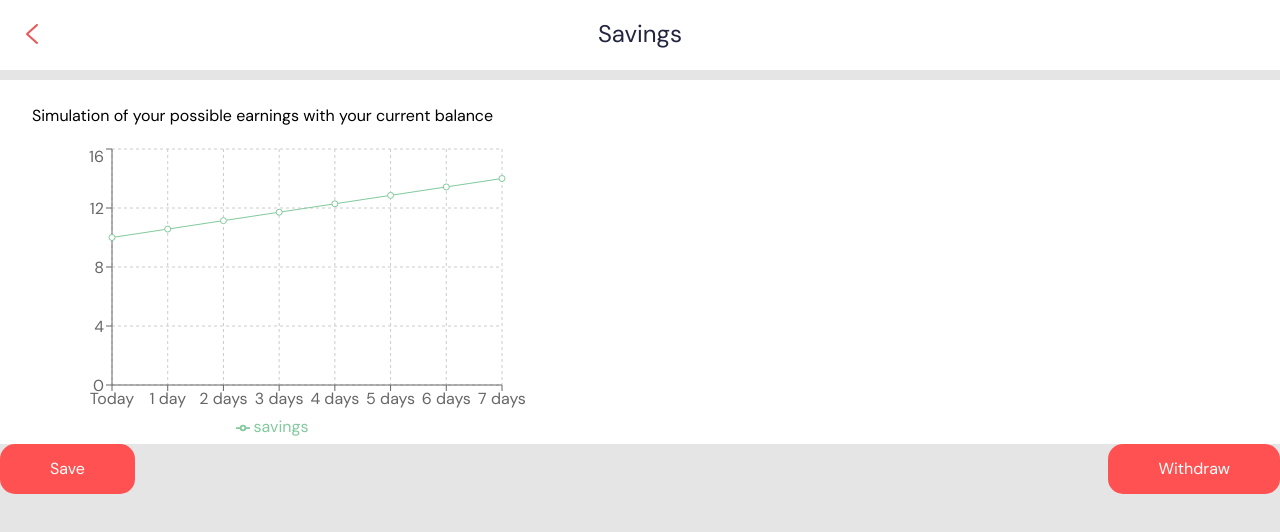
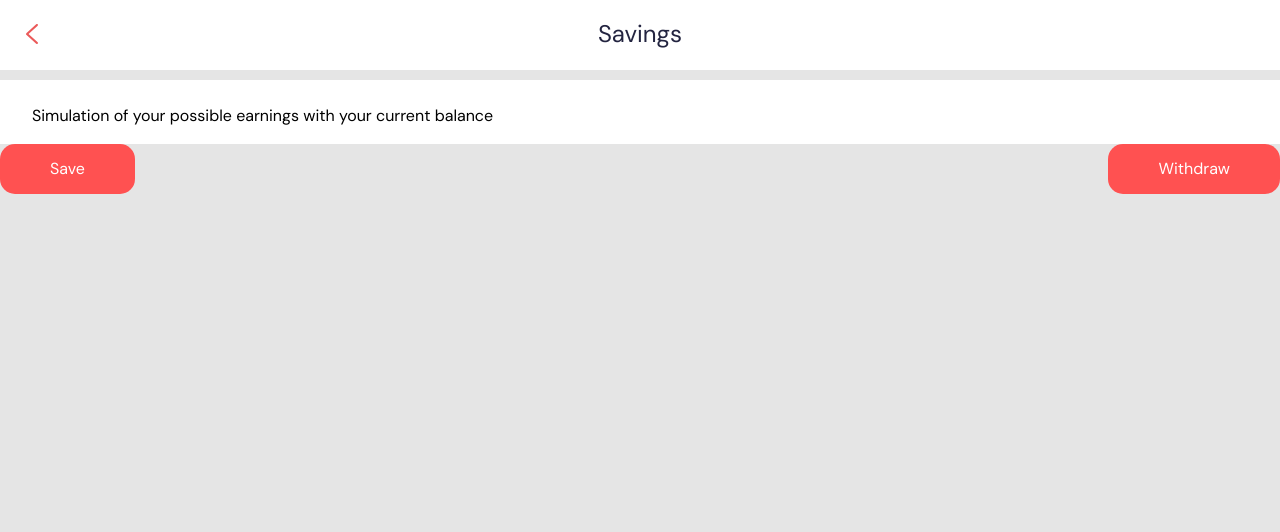
Before and after one commit to afonsosilva91/little-wallet, a Next.js app in the folder web/: page /savings in a window 1280 px wide. Shown: the top 532 px of the page. Built offline with nearby package versions, Linux system fonts and the light colour scheme.

Commit message:
Remove charts

```diff
--- a/web/package.json
+++ b/web/package.json
@@ -16,8 +16,7 @@
     "next": "13.0.0",
     "next-pwa": "^5.6.0",
     "react": "18.2.0",
-    "react-dom": "18.2.0",
-    "recharts": "^2.1.16"
+    "react-dom": "18.2.0"
   },
   "devDependencies": {
     "autoprefixer": "^10.4.13",
--- a/web/pages/savings.js
+++ b/web/pages/savings.js
@@ -1,49 +1,7 @@
-import {
-  LineChart,
-  Line,
-  XAxis,
-  YAxis,
-  CartesianGrid,
-  Tooltip,
-  Legend,
-  ResponsiveContainer,
-} from "recharts";
 import Link from "next/link";
 import Image from "next/image";
 
 const Savings = () => {
-  const labels = [
-    "Today",
-    "1 day",
-    "2 days",
-    "3 days",
-    "4 days",
-    "5 days",
-    "6 days",
-    "7 days",
-  ];
-
-  // const data = {
-  //   labels,
-  //   datasets: [
-  //     {
-  //       label: "Simulated savings started with $10",
-  //       data: [
-  //         10,
-  //         10 + 4 / 7,
-  //         10 + (4 / 7) * 2,
-  //         10 + (4 / 7) * 3,
-  //         10 + (4 / 7) * 4,
-  //         10 + (4 / 7) * 5,
-  //         10 + (4 / 7) * 6,
-  //         10 + (4 / 7) * 7,
-  //       ],
-  //       borderColor: "rgb(255, 99, 132)",
-  //       backgroundColor: "rgba(255, 99, 132, 0.5)",
-  //     },
-  //   ],
-  // };
-
   const data = [
     {
       name: "Today",
@@ -103,24 +61,6 @@ const Savings = () => {
           <h3 className="w-100 mb-4">
             Simulation of your possible earnings with your current balance
           </h3>
-          <LineChart
-            width={500}
-            height={300}
-            data={data}
-            margin={{
-              top: 5,
-              right: 30,
-              left: 20,
-              bottom: 5,
-            }}
-          >
-            <CartesianGrid strokeDasharray="3 3" />
-            <XAxis dataKey="name" />
-            <YAxis />
-            <Tooltip />
-            <Legend />
-            <Line type="monotone" dataKey="savings" stroke="#82ca9d" />
-          </LineChart>
         </div>
 
         <div className="h-screen flex flex-col ">
```
Also changed, not shown: 1 other file (tests, documents, lock files or other folders).
